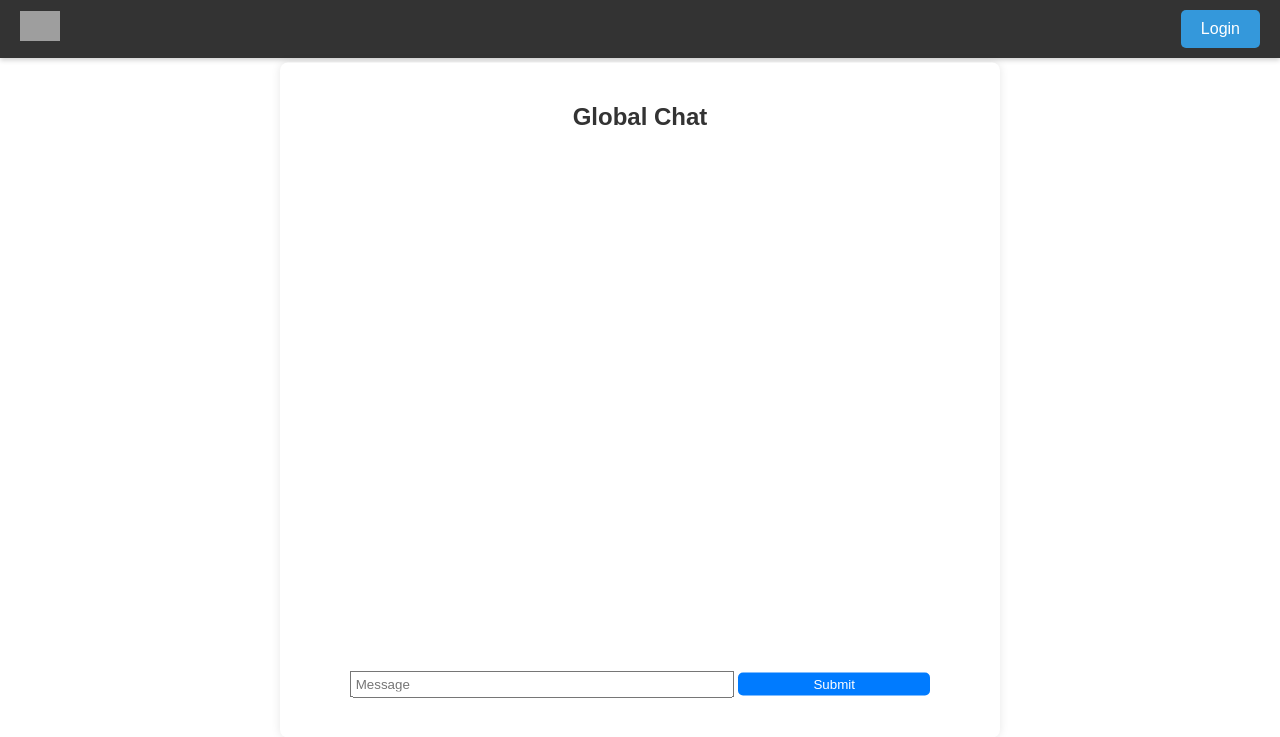
After one commit to KennyPang04/Nah-Id-Win, a Flask app: template templates/global.html in a window 1280 px wide. The commit adds this page. Shown: the top 737 px of the page. Run offline with Flask 3, Linux system fonts and the light colour scheme; the template is opened without the code that fills it, so the values that code supplies are empty; some libraries are stand-ins or nearby versions; grey boxes are pictures that could not be loaded.

Commit message:
websocket progress

```diff
--- a/app.py
+++ b/app.py
@@ -7,8 +7,11 @@ import hashlib
 import secrets
 import extra
 import chats
+from flask_socketio import send, emit, SocketIO
 
 app = Flask(__name__)
+app.config["SECRET_KEY"] = 'super top secret!'
+socketio = SocketIO(app)
 
 @app.after_request
 def add_header(response):
@@ -62,6 +65,17 @@ def postPath():
     # User must be logged in to post
     if auth_token:
         return render_template('post.html', content_type='text/html', logged_in=True)
+    else:
+        return redirect('/login')
+
+#takes the user to the global chat
+@app.route("/chat")
+def chat():
+    auth_token = request.cookies.get("auth_token")
+
+    # User must be logged in to post
+    if auth_token:
+        return render_template('global.html', content_type='text/html', logged_in=True)
     else:
         return redirect('/login')
 
@@ -208,7 +222,20 @@ def css(filename):
 def img(filename):
     return send_from_directory('static/image', filename, mimetype='image/png')
 
+@socketio.on("sends")
+def sending(data):
+    auth_token = request.cookies.get("auth_token")
 
+    username = None
+    # checks if user is logged in
+    if auth_token:
+        hashed_token = hashlib.sha256(auth_token.encode()).hexdigest()
+        user = db.accounts.find_one({"token":hashed_token})
+        if(user != None):
+            username = user['username']
 
-if __name__ == __name__:
-    app.run(debug=True, host='0.0.0.0', port=8080)
+    emit("chat", {'username': username, 'message': data}, broadcast=True)
+
+if __name__ == '__main__':
+    # app.run(debug=True, host='0.0.0.0', port=8080)
+    socketio.run(app, debug=True, host='0.0.0.0', port=8080, allow_unsafe_werkzeug=True)
--- a/db.py
+++ b/db.py
@@ -3,3 +3,5 @@ client = MongoClient('mongo')
 db = client['312Project']
 accounts = db["accounts"]
 posts = db["posts"]
+
+test = db["test"]
--- a/requirements.txt
+++ b/requirements.txt
@@ -1,3 +1,4 @@
 flask
 pymongo
 bcrypt
+flask_socketio
--- /dev/null
+++ b/static/css/global.css
@@ -0,0 +1,46 @@
+#chatroom {
+    text-align: center;
+    display: flex;
+    justify-content: center;
+    align-items: center;
+    position: absolute;
+    top: 50%;
+    left: 50%;
+    transform: translate(-50%, -50%)
+}
+
+#box {
+    width: 720px;
+    padding: 40px;
+    background-color: #ffff;
+    border-radius: 8px;
+    box-shadow: 0px 0px 10px 0px rgba(0,0,0,0.1)
+}
+
+#box h2 {
+    margin-bottom: 20px;
+    color: #333
+}
+
+#messages {
+    height: 512px;
+}
+
+#space {
+    padding-top: 8px;
+}
+
+#inputMSG {
+    width: 60%;
+    padding: 4px;
+}
+
+#butt {
+    width: 30%;
+    padding: 4px;
+    border: none;
+    border-radius: 5px;
+    background-color: #007bff;
+    color: #fff;
+    cursor: pointer;
+}
--- a/templates/base.html
+++ b/templates/base.html
@@ -8,6 +8,12 @@
     <link rel="stylesheet" href="{{ url_for('static', filename='css/base.css') }}">
     <link rel="stylesheet" href="{{ url_for('static', filename='css/post.css') }}">
     {% block css %}{% endblock %}
+
+    <script
+        src="https://cdnjs.cloudflare.com/ajax/libs/socket.io/4.0.1/socket.io.js"
+        integrity="sha512-q/dWJ3kcmjBLU4Qc47E4A9kTB4m3wuTY7vkFJDTZKjTs8jhyGQnaUrxa0Ytd0ssMZhbNua9hE+E7Qv1j+DyZwA=="
+        crossorigin="anonymous">
+    </script>
 </head>
 <body>
     <!-- Navbar -->
--- /dev/null
+++ b/templates/global.html
@@ -0,0 +1,46 @@
+<!-- post.html -->
+{% extends "base.html" %}
+
+{% block title %}Global Chat{% endblock %}
+
+{% block css %}
+<link rel="stylesheet" href="{{ url_for('static', filename='css/global.css') }}">
+{% endblock %}
+
+{% block content %}
+<div id="chatroom">
+    <div id="box">
+        <h2> Global Chat </h2>
+        <div id="messages"> </div>
+
+        <div id="space">
+            <input id="inputMSG" type="text" placeholder="Message" required>
+            <button id="butt" type="submit" onClick="sendMsg()">Submit</button>
+        </div>
+
+    </div>
+</div>
+<script type="text/javascript">
+    var sockets = io();
+    const chats = document.getElementById("messages");
+
+    const sendMsg = () => {
+        var input = document.getElementById("inputMSG").value;
+        //console.log(input);
+        if (input != "") {
+            sockets.emit("sends", {message: input});
+        }
+        document.getElementById("inputMSG").value = "";
+    }
+
+    const displayMsg = (data) => {
+        var message = "<span> " + data["username"] + ": " + data["message"]["message"] + " </span></br>";
+        messages.innerHTML += message;
+    }
+
+    sockets.on("chat", (data) => {
+        console.log(data);
+        displayMsg(data);
+    });
+</script>
+{% endblock %}
--- a/templates/index.html
+++ b/templates/index.html
@@ -39,4 +39,5 @@
 
     <!-- New post button -->
     <a href="/post" class="new-post-button">+</a>
+    <a href="/chat" class="new-post-button">chat</a>
 {% endblock %}
```
Also changed, not shown: README.md, extra.py (line endings or trailing spaces).
